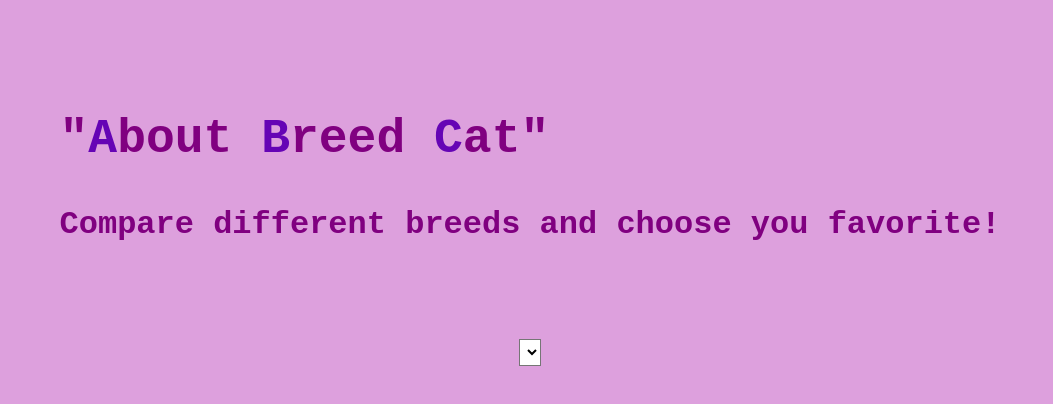
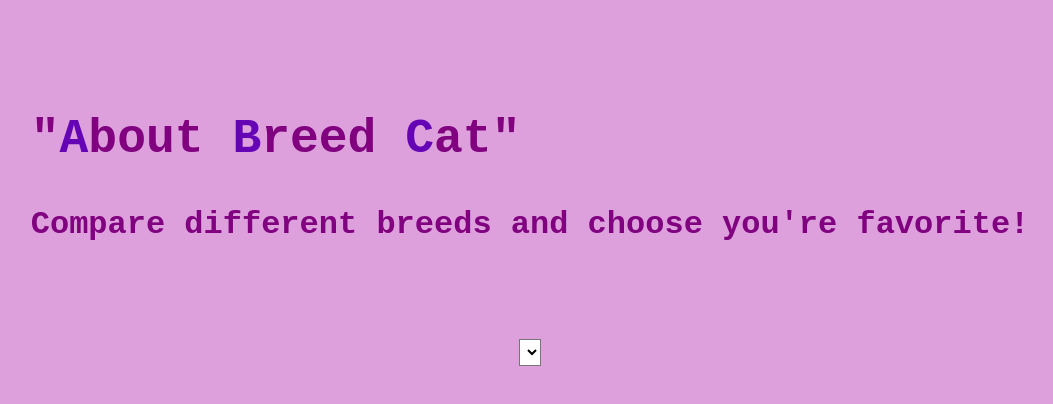
Before and after one commit to CuteCadbury/cat-breeds-project, a plain HTML site: page index.html in a window 1280 px wide. Shown: the whole page, without its empty margins (110-1163 px from the left). Drawn offline with Linux system fonts and the light colour scheme; no server answers.

Commit message:
in progress

```diff
--- a/index.html
+++ b/index.html
@@ -6,13 +6,13 @@
    <meta name="viewport" content="width=device-width, initial-scale=1.0">
    <link rel="stylesheet" href="index.css">
    <script defer src="index.js"></script>
-   <title>Cat Breed Search</title>
+   <title>About Breed Cat</title>
 </head>
 <body>
    <div class="logo">
        <div class="container">
            <h2>"<span>A</span>bout <span>B</span>reed <span>C</span>at"</h2>
-           <p>Compare different breeds and choose you favorite!</p>
+           <p>Compare different breeds and choose you're favorite!</p>
        </div>
    </div>
 
```
Also changed, not shown: 1 other file.
